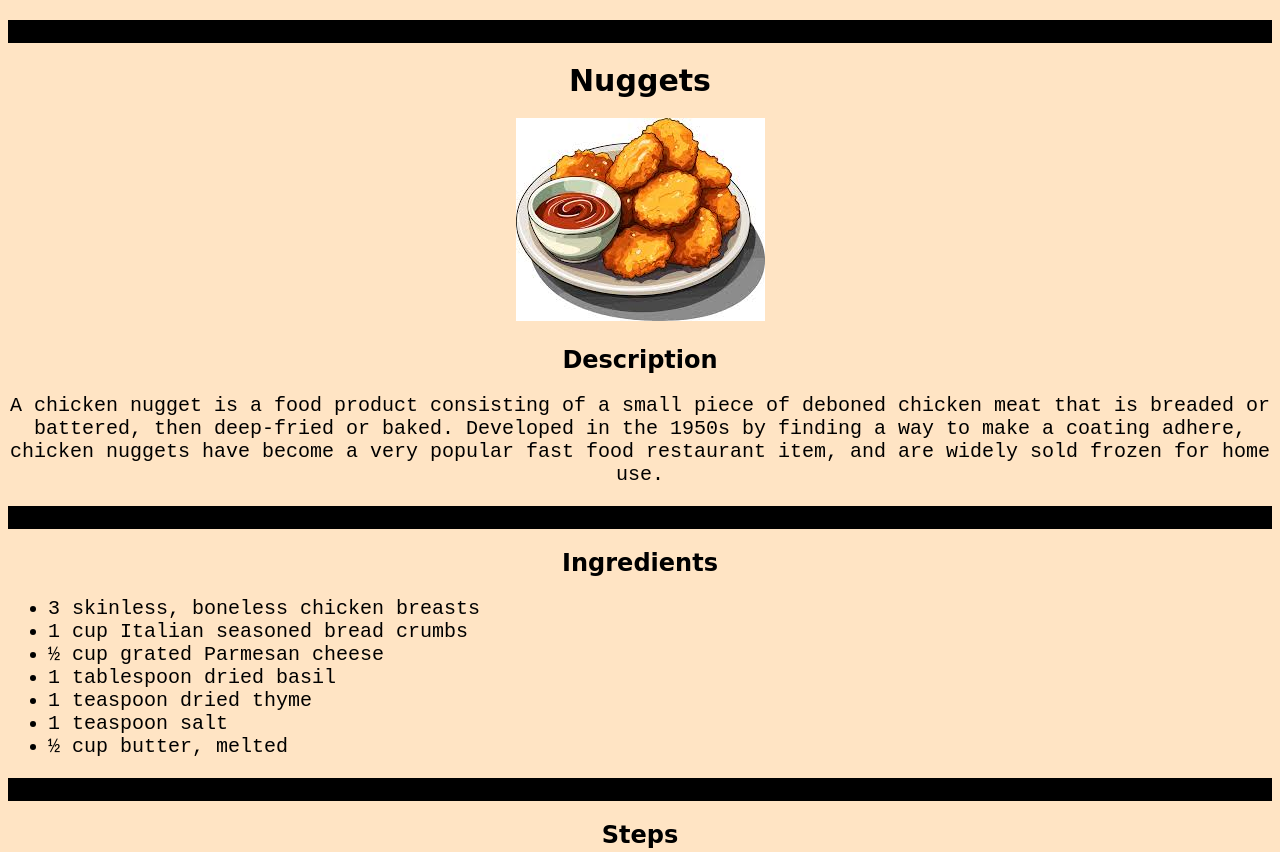
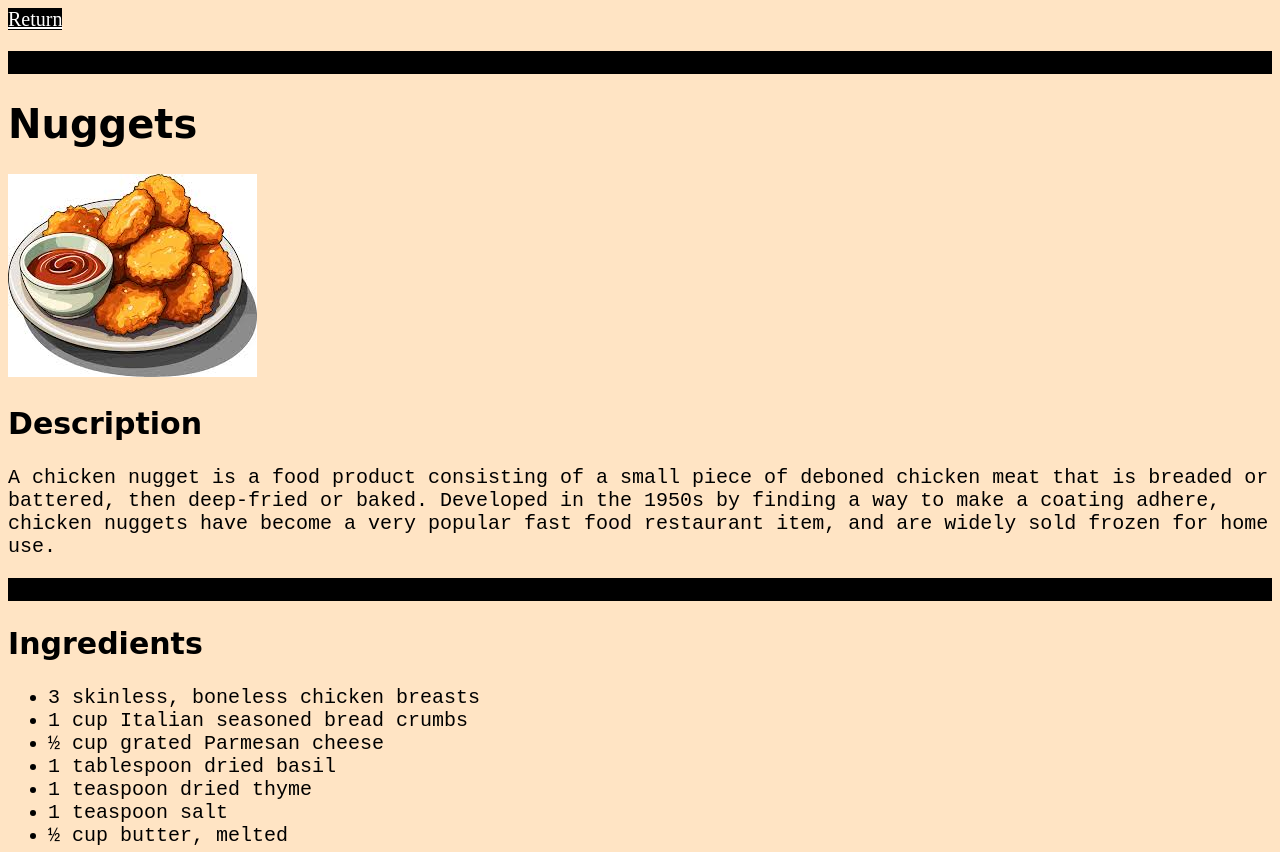
Before and after one commit to 54MU31M00R3/odin-recipes, a plain HTML site: page recipes/nuggets.html in a window 1280 px wide. Shown: the top 852 px of the page. Drawn offline with Linux system fonts and the light colour scheme.

Commit message:
Add return link to home page on each recipe page and create a css class to make its text white

```diff
--- a/recipes/nuggets.html
+++ b/recipes/nuggets.html
@@ -6,6 +6,7 @@
         <title>Nugget Recipe</title>
     </head>
     <body class="text">
+        <a class="break return" href="../index.html">Return</a>
         <p class="break">-</p>
         <h1 id="recipe-name">Nuggets</h1>
         <img src="../images/nugget.jpeg" alt="picture of nugget">
--- a/styles.css
+++ b/styles.css
@@ -1,7 +1,5 @@
 * {
-    color: black;
     background-color: bisque;
-    text-align: center;
 }
 ul, ol, p, h1, h2{
     font-family: 'Courier New', Courier, monospace;
@@ -15,13 +13,17 @@ li {
 #recipe-name {
     font-weight: bold;
     font-family: cursive;
-    font-size: 30px;
+    font-size: 40px;
 }
 .subheading {
     font-weight: bold;
     font-family: cursive;
-    font-size: 24px;
+    font-size: 30px;
 }
 .text {
     font-size: 20px;
 }
+.return {
+    color: white;
+    text-align: left;
+}
```
Also changed, not shown: recipes/pizza.html (+1 -0 lines), recipes/sushi.html (+1 -0 lines).
